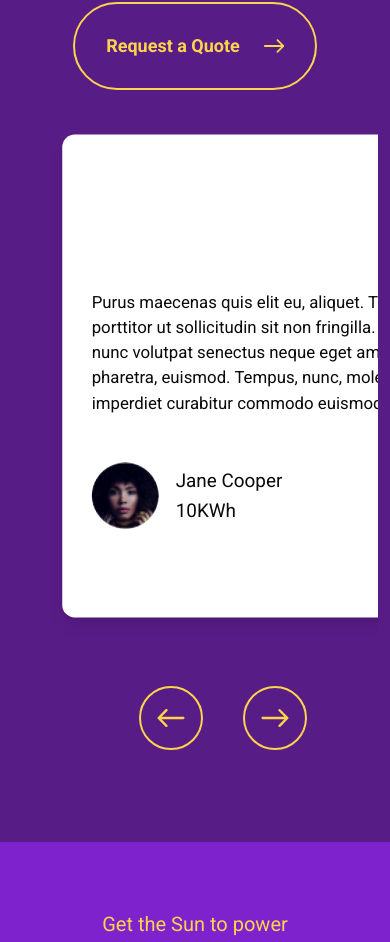
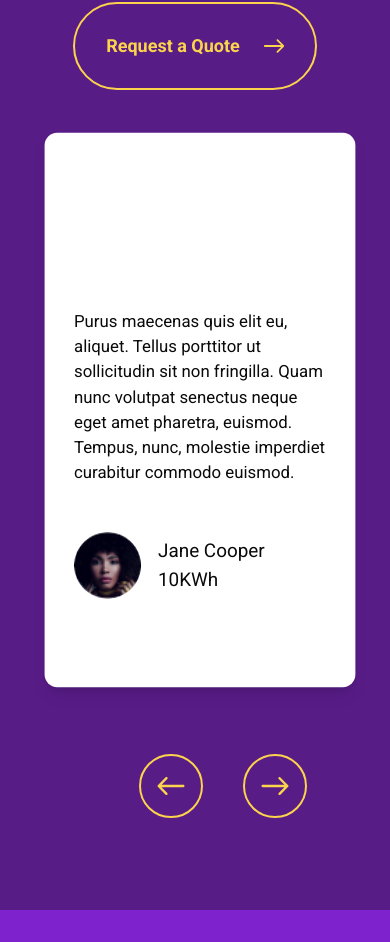
Before and after one commit to gabrcastro/soller_app, a Next.js app: page / in a window 390 px wide. Shown: the part 6007-6949 px from the top of the page. Built offline with nearby package versions, Linux system fonts and the light colour scheme.

Commit message:
fix: carousel web

```diff
--- a/src/app/components/carrousel.tsx
+++ b/src/app/components/carrousel.tsx
@@ -32,7 +32,7 @@ export const CarouselComponent = (props: { items: IUser[] }) => {
     <div className="relative w-full">
       <div className="flex w-full overflow-x-hidden p-10">
         <div
-          className="flex transition-transform duration-500 ease-in-out"
+          className="flex transition-transform duration-500 ease-in-out -ml-5 sm:-ml-0 "
           // style={{ transform: `translateX(-${currentIndex * 100}%)` }}
           style={{
             transform: `translateX(-${
@@ -45,9 +45,9 @@ export const CarouselComponent = (props: { items: IUser[] }) => {
               key={index}
               className={`${
                 index === currentIndex
-                  ? "bg-white scale-105 shadow-lg" // Card destacado
+                  ? "bg-white scale-[1.05] shadow-lg" // Card destacado
                   : "bg-gray-200"
-              } w-screen sm:w-[300px] flex-shrink-0 rounded-xl p-7 mx-5 flex flex-col items-start justify-end transition-transform duration-300 ease-in-out`}
+              } w-[76vw] sm:w-[300px] flex-shrink-0 rounded-xl p-7 mx-5 flex flex-col items-start justify-end transition-transform duration-300 ease-in-out`}
             >
               <p className="mb-6 mt-24">{item.comment}</p>
               <UserComponent
```
